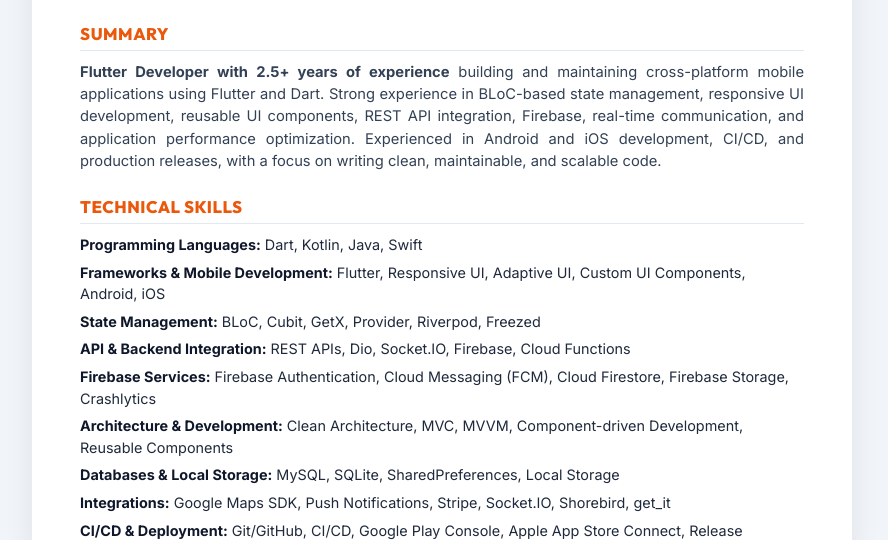
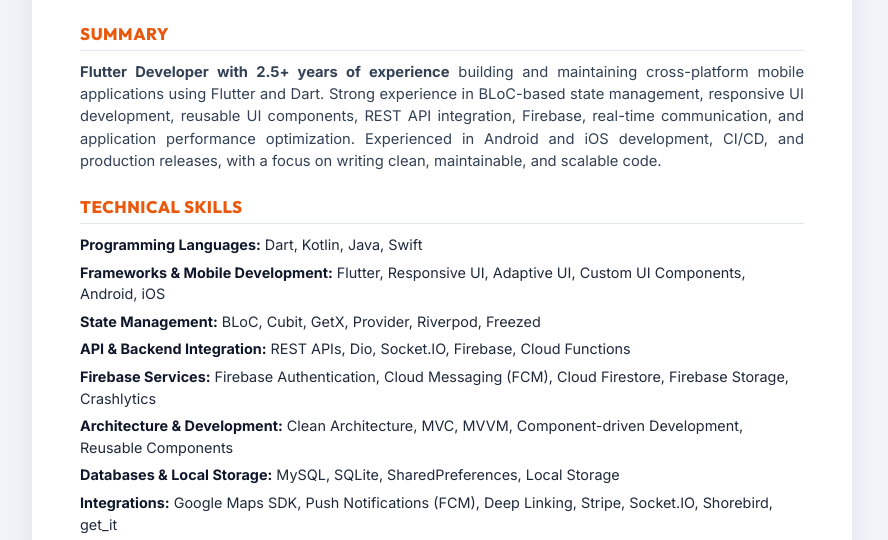
Before and after one commit to Manishs2261/manishs2261.github.io, a plain HTML site: page resume.html in a window 1280 px wide. Shown: the part 269-809 px from the top of the page, without its empty margins (198-1086 px from the left). Drawn offline with Linux system fonts and the light colour scheme.

Commit message:
Add files via upload

```diff
--- a/resume.html
+++ b/resume.html
@@ -203,7 +203,7 @@
         <li><strong>Firebase Services:</strong> Firebase Authentication, Cloud Messaging (FCM), Cloud Firestore, Firebase Storage, Crashlytics</li>
         <li><strong>Architecture &amp; Development:</strong> Clean Architecture, MVC, MVVM, Component-driven Development, Reusable Components</li>
         <li><strong>Databases &amp; Local Storage:</strong> MySQL, SQLite, SharedPreferences, Local Storage</li>
-        <li><strong>Integrations:</strong> Google Maps SDK, Push Notifications, Stripe, Socket.IO, Shorebird, get_it</li>
+        <li><strong>Integrations:</strong> Google Maps SDK, Push Notifications (FCM), Deep Linking, Stripe, Socket.IO, Shorebird, get_it</li>
         <li><strong>CI/CD &amp; Deployment:</strong> Git/GitHub, CI/CD, Google Play Console, Apple App Store Connect, Release Management</li>
       </ul>
     </section>
```
Also changed, not shown: index.html (+1 -1 lines).
